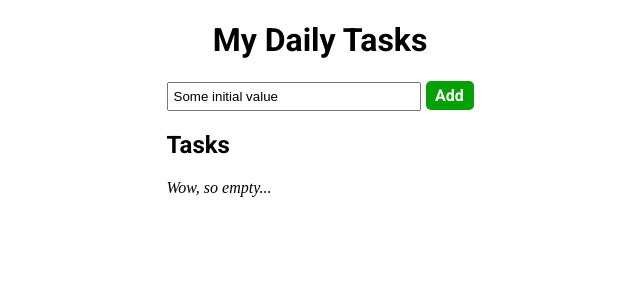
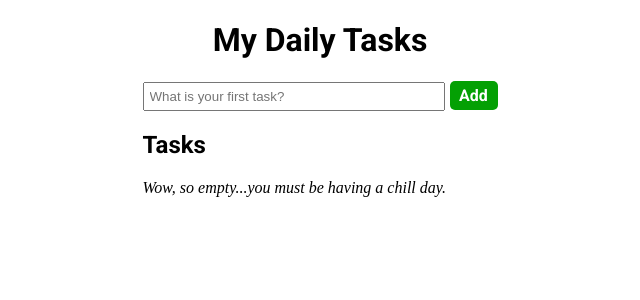
Before and after one commit to MiliAus/todo-app, a React (Vite) app in the folder todo-app/: page / in a window 1280 px wide. Shown: the top 300 px of the page, without its empty margins (320-960 px from the left). Built offline with nearby package versions, Linux system fonts and the light colour scheme; a web font is replaced by a local one.

Commit message:
added adding

```diff
--- a/todo-app/src/App.tsx
+++ b/todo-app/src/App.tsx
@@ -6,8 +6,10 @@ import './styles/App.css';
 
 
 export default function App() {
+    let initialValue = <i>Wow, so empty...you must be having a chill day.</i>
+    const [item, addItem] = useState([initialValue]);
+    const [counter, updateCount] = useState(0);
 
-    const [item, addItem] = useState('');
     function handleItem(e){
       e.preventDefault();
 
@@ -15,8 +17,22 @@ export default function App() {
       const form = e.target;
       const formData = new FormData(form);
 
-      const formJson = Object.fromEntries(formData.entries()).myInput;
-      addItem(<Table value={formJson} />)
+      const formJson = Object.fromEntries(formData.entries()).myInput.toString();
+
+
+        let row = <Table value={formJson} />
+
+        if (counter === 0){
+
+          addItem(() => [row]);
+          updateCount(counter+1);
+        }
+        else{
+          console.log(item.length)
+          // using the spread operator (...) we can copy all elements
+          addItem(prevItem => [row, ...prevItem] );
+        }
+
     }
   return (
     <>
@@ -27,12 +43,12 @@ export default function App() {
         <div>
           <form method='post' onSubmit={handleItem}>
           <label>
-            <input name="myInput" className="myInput" defaultValue="Some initial value" />
+            <input name="myInput" className="myInput" placeholder="What is your first task?" />
           </label>
           <button type="submit" className='addbutton'>Add</button>
           </form>
           <h2 className='roboto-bold'>Tasks</h2>
-          <i>Wow, so empty...</i>
+          {item}
         </div>
 
       </div>
--- a/todo-app/src/components/Table.tsx
+++ b/todo-app/src/components/Table.tsx
@@ -4,11 +4,13 @@ import '../styles/Table.css';
 
 export default function Table({value}) {
 
+
+
     return (
         <table>
             <tr>
                 <td>{value} </td>
-                <span onClick={()=>{console.log("hello")}}className='material-symbols-outlined'>delete</span>
+                <span onClick={()=>{"remove(this)"}}className='material-symbols-outlined'>delete</span>
             </tr>
         </table>
     );
--- a/todo-app/src/styles/App.css
+++ b/todo-app/src/styles/App.css
@@ -22,6 +22,6 @@
 }
 
 .myInput {
-  width: 15rem;
+  width: 18rem;
   padding: 5px;
 }
--- a/todo-app/src/styles/Table.css
+++ b/todo-app/src/styles/Table.css
@@ -14,5 +14,5 @@ table {
 }
 
 td {
-  width: 15rem;
+  width: 20rem;
 }
```
